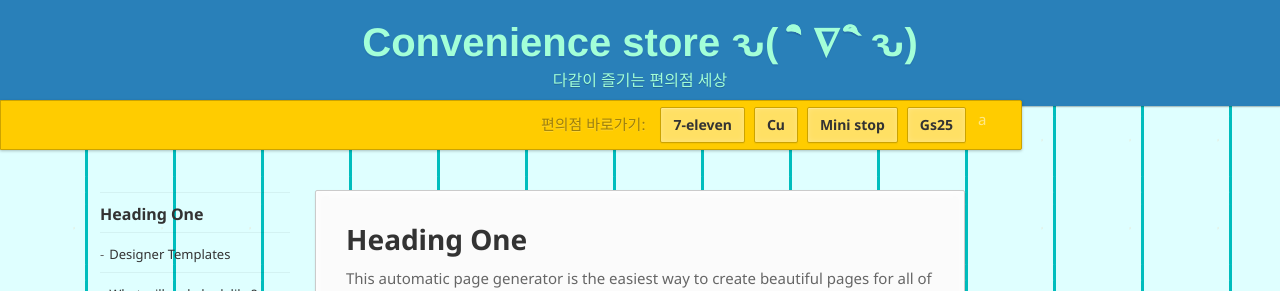
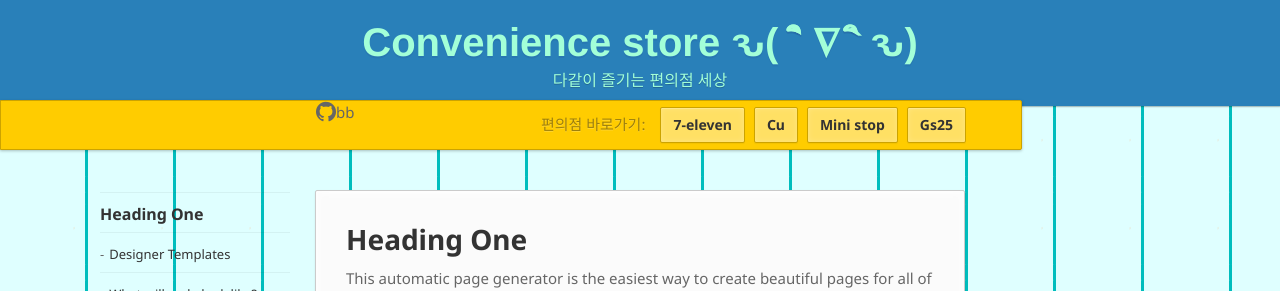
Before and after one commit to Jason-Yeon/junghyunson.github.com, a Jekyll site: the page built from index.md, in a window 1280 px wide. Shown: the top 291 px of the page. Built offline with Jekyll 4.4.1, drawn with Linux system fonts in a browser that asks for light colours; nearby versions of some CDN libraries; some web fonts are replaced.

Commit message:
Update banner.html

```diff
--- a/_includes/banner.html
+++ b/_includes/banner.html
@@ -1,6 +1,6 @@
 <div id="banner">
   <div class="banner-inner">
-    <span id="logo"><span class="-mark-github"></span>a</span>
+    <span id="go"><span class="octicon octicon-mark-github"></span>bb</span>
 
 
     <div class="downloads">
```
